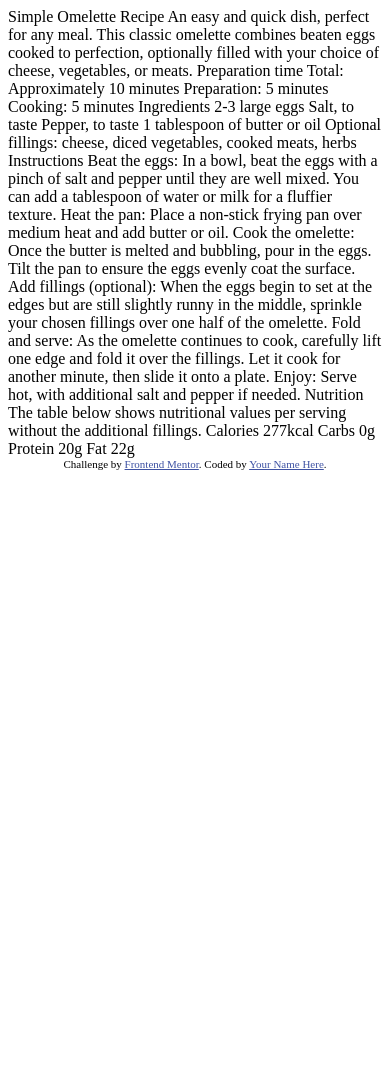
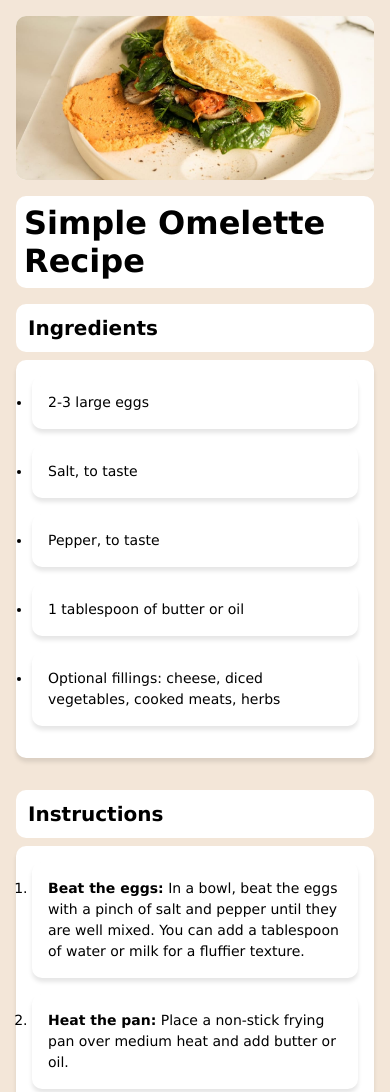
Before and after one commit to Josu-s12/responsive-design-101-Josu-s12, a plain HTML site: page index.html in a window 390 px wide. Shown: the top 1092 px of the page. Before the commit the page ends 844 px from the top, so only its background shows below. Drawn offline with Linux system fonts and the light colour scheme.

Commit message:
pagina responsive

```diff
--- /dev/null
+++ b/estilos.css
@@ -0,0 +1,141 @@
+* {
+    margin: 0;
+    padding: 0;
+    box-sizing: border-box;
+    font-family: 'Lucida Sans', 'Lucida Sans Regular', 'Lucida Grande', 'Lucida Sans Unicode', Geneva, Verdana, sans-serif;
+}
+
+body {
+    background-color: hsl(30, 54%, 90%); /* Fondo con el color anterior */
+    padding: 0;
+    margin: 0;
+}
+
+.container {
+    background-color: white; /* Fondo blanco para el contenedor */
+    padding: 2rem; /* Agregamos espacio alrededor del contenedor */
+}
+
+.image-container img {
+    max-width: 100%;
+    height: auto;
+    background-color: white;
+    display: block;
+    border-radius: 10px; /* Borde suave y redondeado */
+    margin-bottom: 2rem;
+}
+
+.main {
+    width: 100%;
+    max-width: 800px;
+    margin: 0 auto;
+}
+
+h1 {
+    font-size: 2.5rem;
+    margin-bottom: 1rem;
+    background-color: white; /* Fondo blanco para el título */
+    padding: 1rem; /* Añadimos espacio alrededor del título */
+    border-radius: 10px; /* Borde suave y redondeado */
+}
+
+h2, h3 {
+    font-size: 1.5rem;
+    margin-bottom: 0.5rem;
+    background-color: white; /* Fondo blanco para los títulos */
+    padding: 1rem; /* Añadimos espacio alrededor de los títulos */
+    border-radius: 10px; /* Borde suave y redondeado */
+}
+
+p, ul, ol, li {
+    font-size: 1rem;
+    line-height: 1.5;
+    background-color: white;
+    padding: 1.5rem;
+    margin-bottom: 1rem;
+    box-shadow: 0px 4px 4px rgba(0, 0, 0, 0.1);
+    border-radius: 10px; /* Borde suave y redondeado */
+}
+
+.section {
+    margin-bottom: 2rem;
+}
+
+.second-section {
+    background-color: hsl(330, 100%, 98%);
+    padding: 1.5rem;
+    border-radius: 10px; /* Borde suave y redondeado */
+}
+
+.second-section ul {
+    list-style: none;
+}
+
+.third-section ul {
+    list-style: none;
+}
+
+span {
+    font-weight: bold;
+}
+
+table {
+    width: 100%;
+    border-collapse: collapse;
+    background-color: white; /* Fondo blanco para la tabla */
+}
+
+table, th, td {
+    border: 1px solid #ddd;
+}
+
+th, td {
+    padding: 0.5rem;
+}
+
+th {
+    background-color: hsl(330, 100%, 98%);
+}
+
+/* Media queries para diseño responsivo */
+
+@media (max-width: 480px) {
+    .container {
+        padding: 1rem; /* Ajustamos el padding para dispositivos móviles */
+    }
+
+    .main {
+        padding: 1rem; /* Ajustamos el padding para dispositivos móviles */
+    }
+
+    h1 {
+        font-size: 2rem; /* Reducimos el tamaño del título para dispositivos móviles */
+        padding: 0.5rem; /* Ajustamos el padding para dispositivos móviles */
+    }
+
+    h2, h3 {
+        font-size: 1.25rem; /* Reducimos el tamaño de los títulos para dispositivos móviles */
+        padding: 0.75rem; /* Ajustamos el padding para dispositivos móviles */
+    }
+
+    p, ul, ol, li {
+        font-size: 0.875rem; /* Reducimos el tamaño del texto para dispositivos móviles */
+        padding: 1rem; /* Ajustamos el padding para dispositivos móviles */
+    }
+
+    .image-container img {
+        margin-bottom: 1rem; /* Reducimos el espacio entre la imagen y otros elementos para dispositivos móviles */
+    }
+}
+
+@media (min-width: 481px) and (max-width: 1024px) {
+    .container {
+        max-width: 768px; /* Ancho máximo para tabletas */
+    }
+}
+
+@media (min-width: 1025px) {
+    .container {
+        max-width: 1200px; /* Ancho máximo para computadoras */
+    }
+}
--- a/index.html
+++ b/index.html
@@ -2,76 +2,82 @@
 <html lang="en">
 <head>
     <meta charset="UTF-8">
-  <meta name="viewport" content="width=device-width, initial-scale=1.0"> <!-- displays site properly based on user's device -->
-
+    <meta name="viewport" content="width=device-width, initial-scale=1.0">
+    <link rel="stylesheet" type="text/css" href="./estilos.css"/>
     <link rel="icon" type="image/png" sizes="32x32" href="./assets/images/favicon-32x32.png">
-
     <title>Frontend Mentor | Recipe page</title>
-
-  <!-- Feel free to remove these styles or customise in your own stylesheet 👍 -->
     <style>
-    .attribution { font-size: 11px; text-align: center; }
-    .attribution a { color: hsl(228, 45%, 44%); }
+        .attribution {
+            font-size: 11px;
+            text-align: center;
+        }
+        .attribution a {
+            color: hsl(228, 45%, 44%);
+        }
     </style>
 </head>
 <body>
+<main class="main">
+    <div class="image-container">
+        <img src="./assets/images/image-omelette.jpeg" alt="huevito"/>
+    </div>
 
-  Simple Omelette Recipe
+    <h1>Simple Omelette Recipe</h1>
 
-  An easy and quick dish, perfect for any meal. This classic omelette combines beaten eggs cooked
-  to perfection, optionally filled with your choice of cheese, vegetables, or meats.
+    <div class="section">
+        <h2>Ingredients</h2>
+        <ul>
+            <li>2-3 large eggs</li>
+            <li>Salt, to taste</li>
+            <li>Pepper, to taste</li>
+            <li>1 tablespoon of butter or oil</li>
+            <li>Optional fillings: cheese, diced vegetables, cooked meats, herbs</li>
+        </ul>
+    </div>
 
-  Preparation time
+    <div class="section">
+        <h2>Instructions</h2>
+        <ol>
+            <li><span>Beat the eggs:</span> In a bowl, beat the eggs with a pinch of salt and pepper until they are well mixed. You can add a tablespoon of water or milk for a fluffier texture.</li>
+            <li><span>Heat the pan:</span> Place a non-stick frying pan over medium heat and add butter or oil.</li>
+            <li><span>Cook the omelette:</span> Once the butter is melted and bubbling, pour in the eggs. Tilt the pan to ensure the eggs evenly coat the surface.</li>
+            <li><span>Add fillings (optional):</span> When the eggs begin to set at the edges but are still slightly runny in the middle, sprinkle your chosen fillings over one half of the omelette.</li>
+            <li><span>Fold and serve:</span> As the omelette continues to cook, carefully lift one edge and fold it over the fillings. Let it cook for another minute, then slide it onto a plate.</li>
+            <li><span>Enjoy:</span> Serve hot, with additional salt and pepper if needed.</li>
+        </ol>
+    </div>
 
-  Total: Approximately 10 minutes
-  Preparation: 5 minutes
-  Cooking: 5 minutes
+    <div class="section">
+        <h2>Nutrition</h2>
+        <p>The table below shows nutritional values per serving without the additional fillings.</p>
+        <table>
+            <tr>
+                <td>Calories</td>
+                <td>277kcal</td>
+            </tr>
+            <tr>
+                <td>Carbs</td>
+                <td>0g</td>
+            </tr>
+            <tr>
+                <td>Protein</td>
+                <td>20g</td>
+            </tr>
+            <tr>
+                <td>Fat</td>
+                <td>22g</td>
+            </tr>
+        </table>
+    </div>
 
-  Ingredients
-
-  2-3 large eggs
-  Salt, to taste
-  Pepper, to taste
-  1 tablespoon of butter or oil
-  Optional fillings: cheese, diced vegetables, cooked meats, herbs
-
-  Instructions
-
-  Beat the eggs: In a bowl, beat the eggs with a pinch of salt and pepper until they are well mixed.
-  You can add a tablespoon of water or milk for a fluffier texture.
-
-  Heat the pan: Place a non-stick frying pan over medium heat and add butter or oil.
-
-  Cook the omelette: Once the butter is melted and bubbling, pour in the eggs. Tilt the pan to ensure
-  the eggs evenly coat the surface.
-
-  Add fillings (optional): When the eggs begin to set at the edges but are still slightly runny in the
-  middle, sprinkle your chosen fillings over one half of the omelette.
-
-  Fold and serve: As the omelette continues to cook, carefully lift one edge and fold it over the
-  fillings. Let it cook for another minute, then slide it onto a plate.
-
-  Enjoy: Serve hot, with additional salt and pepper if needed.
-
-  Nutrition
-
-  The table below shows nutritional values per serving without the additional fillings.
-
-  Calories
-  277kcal
-
-  Carbs
-  0g
-
-  Protein
-  20g
-
-  Fat
-  22g
+    <div class="first-section">
+        <p>An easy and quick dish, perfect for any meal. This classic omelette combines beaten eggs cooked to perfection, optionally filled with your choice of cheese, vegetables, or meats.</p>
+    </div>
 
     <div class="attribution">
-    Challenge by <a href="https://www.frontendmentor.io?ref=challenge" target="_blank">Frontend Mentor</a>.
-    Coded by <a href="#">Your Name Here</a>.
+        Challenge by <a href="https://www.frontendmentor.io?ref=challenge" target="_blank">Frontend Mentor</a>. Coded by
+        <a href="#">Your Name Here</a>.
     </div>
+</main>
 </body>
 </html>
```
Lines whose indentation alone changed are shown as unchanged.
